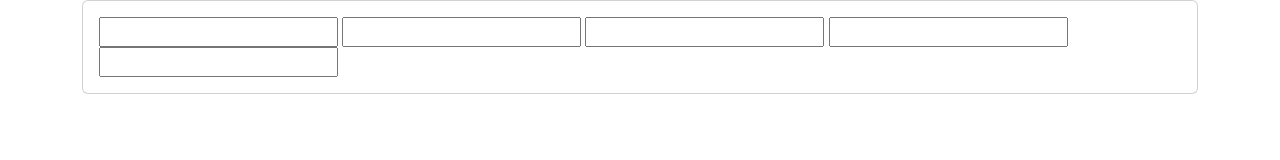
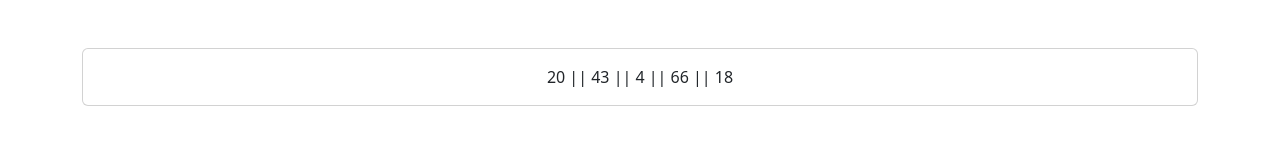
Before and after one commit to luigicaiaffa/js-simon, a plain HTML site: page index.html in a window 1280 px wide. Drawn offline with nearby package versions, Linux system fonts and the light colour scheme.

Commit message:
stamp numbers

```diff
--- a/index.html
+++ b/index.html
@@ -17,13 +17,17 @@
   <body>
     <!-- ! MAIN ! -->
     <div class="container">
-      <div class="card">
+      <div class="card align-items-center my-5">
         <div class="card-body">
-          <input type="number" id="input-num-1" />
-          <input type="number" id="input-num-2" />
-          <input type="number" id="input-num-3" />
-          <input type="number" id="input-num-4" />
-          <input type="number" id="input-num-5" />
+            <span id="random-nums"></span>
+          <form id="game-input-user" class="d-none">
+            <input type="number" id="input-box-1" required />
+            <input type="number" id="input-box-2" required />
+            <input type="number" id="input-box-3" required />
+            <input type="number" id="input-box-4" required />
+            <input type="number" id="input-box-5" required />
+            <button id="end-game-button">invio</button>
+          </form>
         </div>
       </div>
     </div>
--- a/js/main.js
+++ b/js/main.js
@@ -3,15 +3,36 @@
 // # RACCOLTA DATI
 
 // recupero elementi pagina
-const inputNumberEl1 = document.getElementById("input-num-1")
-const inputNumberEl2 = document.getElementById("input-num-2")
-const inputNumberEl3 = document.getElementById("input-num-3")
-const inputNumberEl4 = document.getElementById("input-num-4")
-const inputNumberEl5 = document.getElementById("input-num-5")
+const baseRandomNums = document.getElementById("random-nums");
+
+
+// preparo variabile array numeri generati
+let numbersGenerated = [];
+// parametro max
+const numMax = 99;
 
 // # PROGRAMMA
 
-// funzione che genera numeri casuali
-const generateRandomNumbers = (max) => {
+// funzione che genera un numero casuale
+function generateRandomNumbers(max) {
   return Math.ceil(Math.random() * max);
+}
+
+// funzione che stampa in pagina 5 numeri casuali
+const stampRandomNums = () => {
+  for (let i = 0; i < 5; i++) {
+    // genero 5 numeri random
+    const genNum = generateRandomNumbers(numMax);
+    // inserisco numeri generati nell'array
+    numbersGenerated.push(genNum);
+  }
+
+  // stampo in pagina i numeri
+  baseRandomNums.innerText = numbersGenerated.join(" || ");
 };
+
+stampRandomNums()
+
+
+// | DEBUG CONSOLE LOG
+console.log(numbersGenerated);
```
